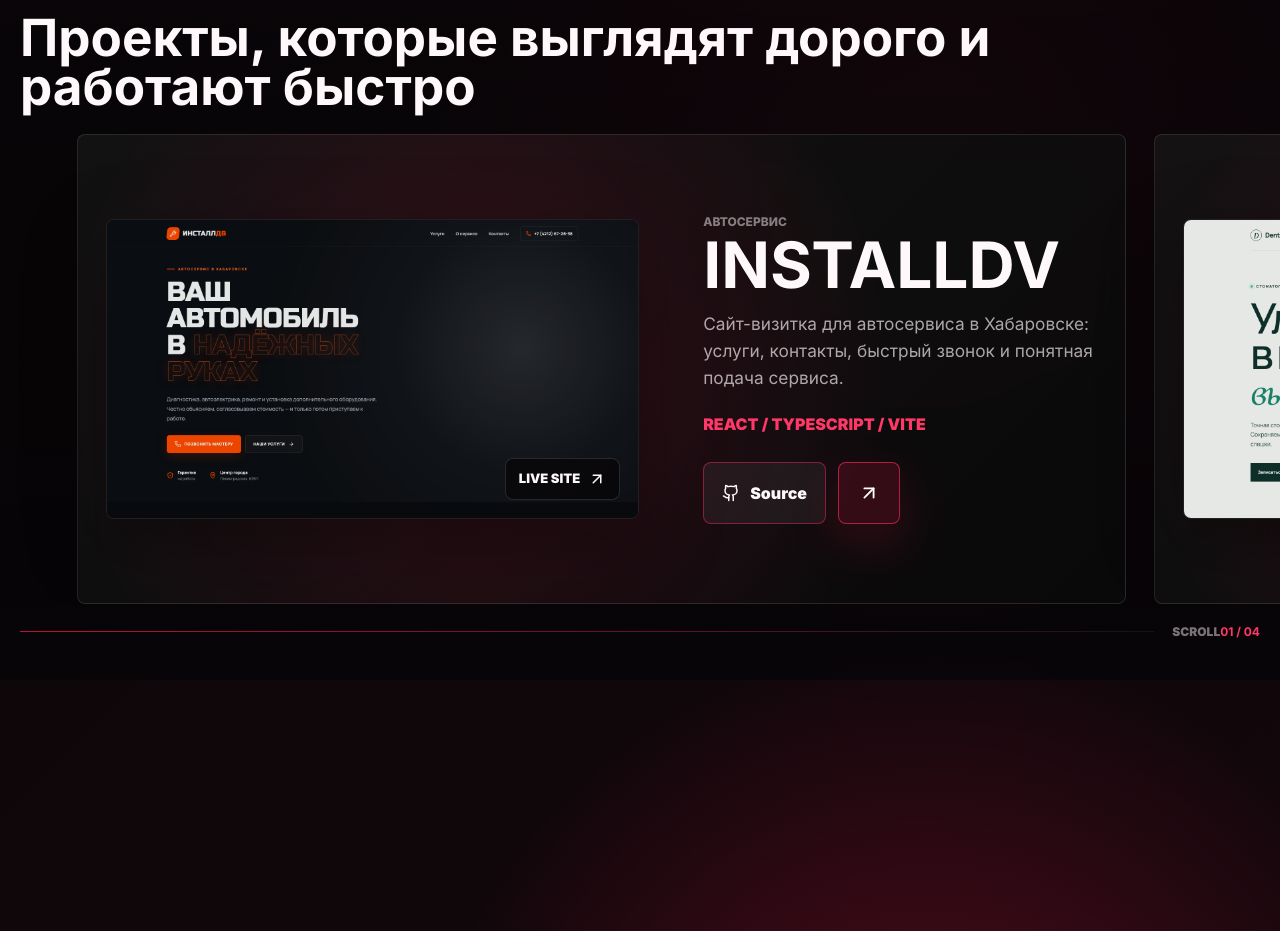
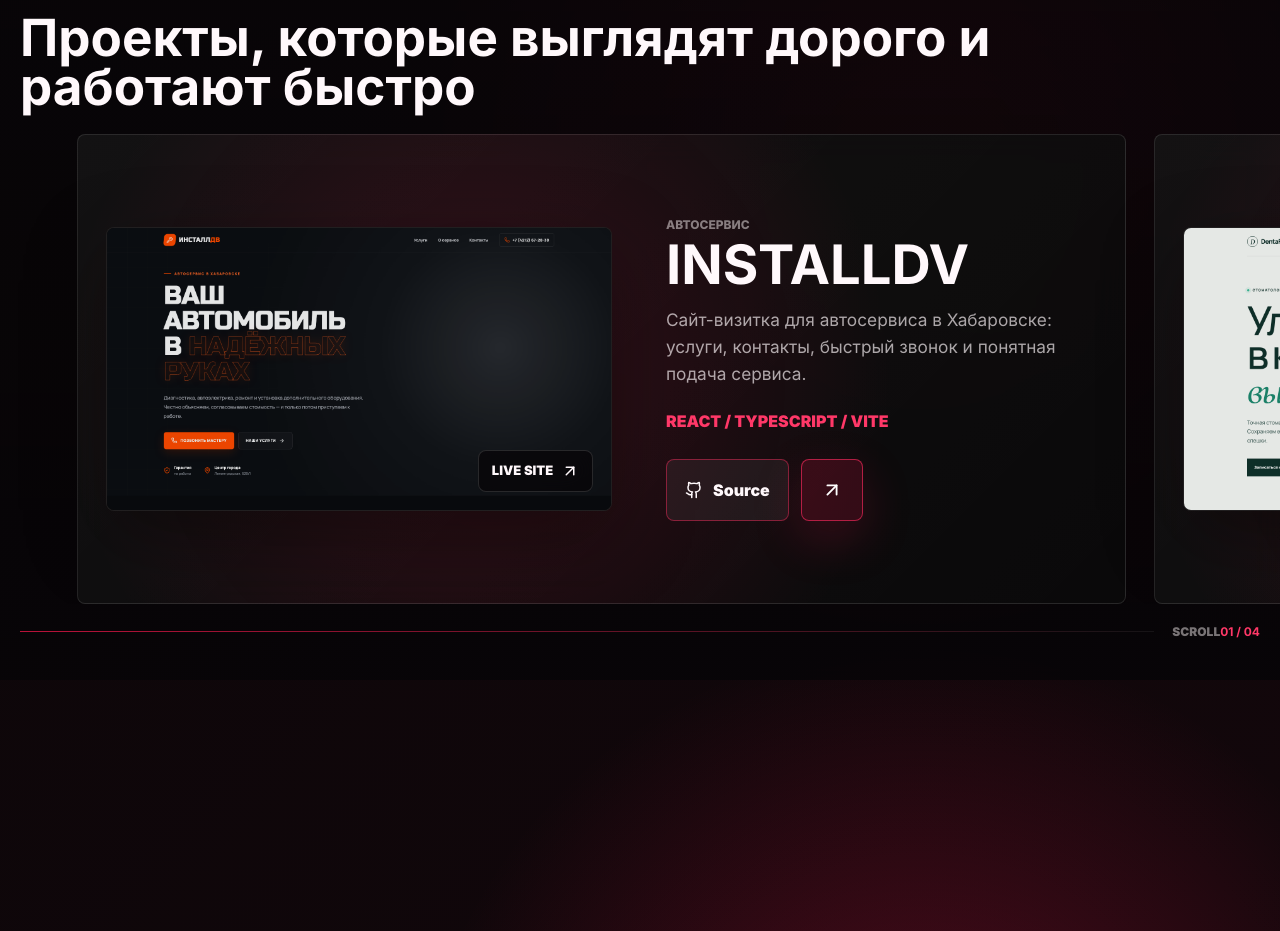
Before and after one commit to Sodex00/SodeX-Studio, a React (Vite) app: page / in a window 1280 px wide. Shown: the part 920-1851 px from the top of the page. Built offline with nearby package versions, Linux system fonts and the light colour scheme.

Commit message:
Keep project titles within cards

```diff
--- a/src/styles.css
+++ b/src/styles.css
@@ -327,8 +327,8 @@
 
 .portfolio-slide {
   display: grid;
-  grid-template-columns: minmax(420px, 1.15fr) minmax(360px, 0.85fr);
-  gap: clamp(28px, 5vw, 72px);
+  grid-template-columns: minmax(420px, 1.08fr) minmax(380px, 0.92fr);
+  gap: clamp(28px, 4.2vw, 60px);
   align-items: center;
   min-height: min(520px, calc(100svh - 330px));
   padding: clamp(16px, 2.3vw, 28px);
@@ -523,10 +523,11 @@
 }
 
 .project-info h3 {
-  max-width: 520px;
+  max-width: 100%;
   margin-bottom: 18px;
-  font-size: clamp(42px, 5vw, 78px);
-  line-height: 0.9;
+  overflow-wrap: anywhere;
+  font-size: clamp(40px, 4.25vw, 70px);
+  line-height: 0.92;
   text-transform: uppercase;
 }
 
```
